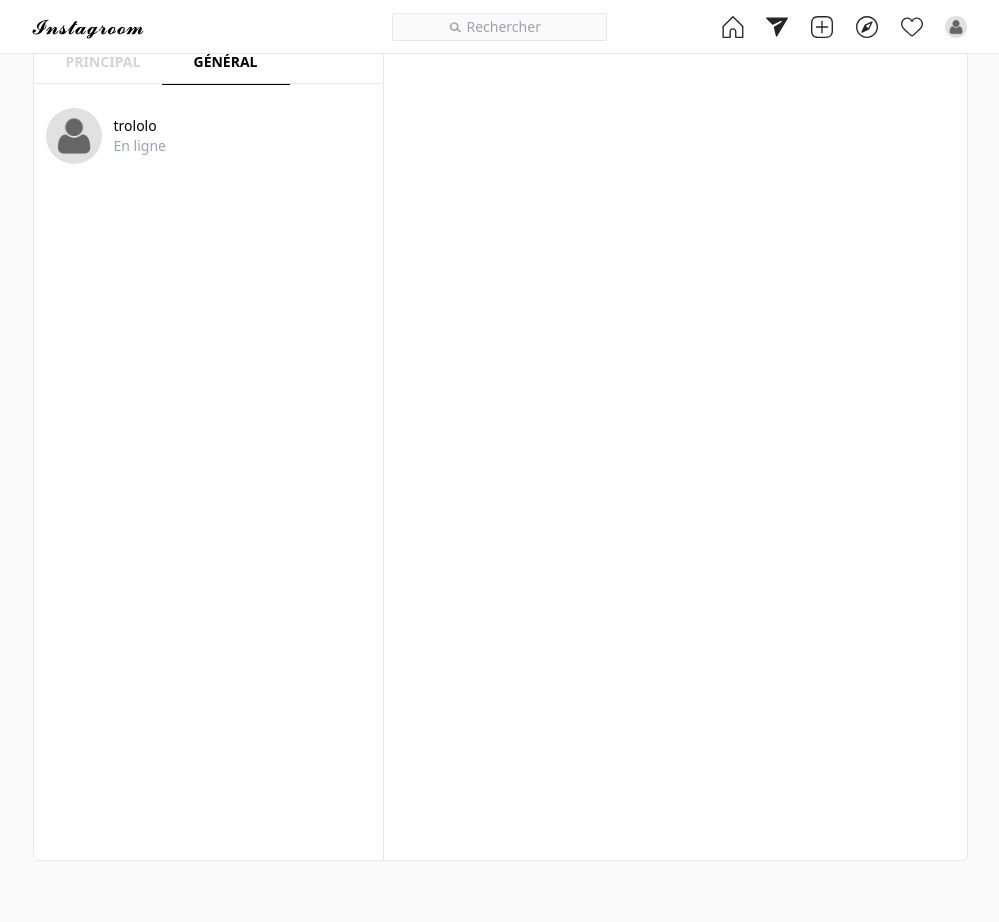
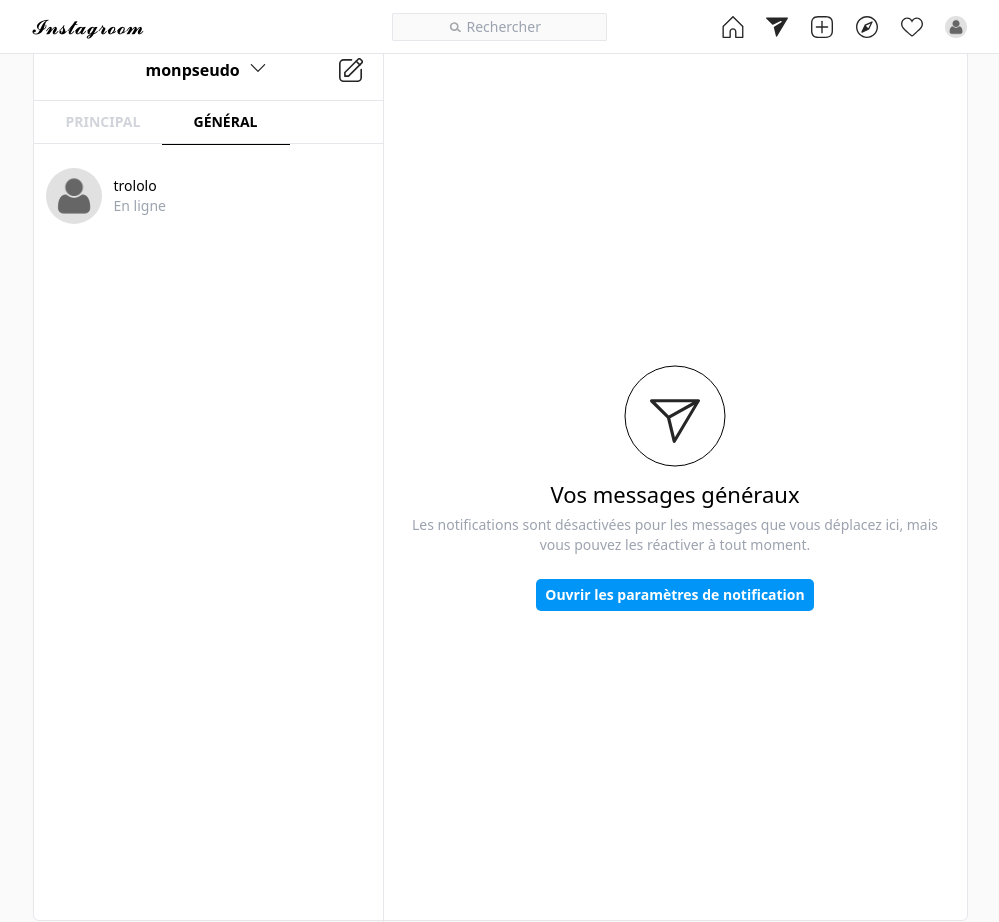
Before and after one commit to GaelDuclocherRougelot/insta-copycat, a Vue app in the folder my-copycat/: page /message in a window 1280 px wide. Shown: the whole page, without its empty margins (140-1139 px from the left). Before the commit the page ends 862 px from the top, so only its background shows below. Built offline with nearby package versions, Linux system fonts and the light colour scheme; a web font is replaced by a local one.

Commit message:
mt-40 on message view

```diff
--- a/my-copycat/src/views/Message.vue
+++ b/my-copycat/src/views/Message.vue
@@ -1,7 +1,7 @@
 <template>
   <div class="main-container w-full h-screen flex justify-center items-center">
     <Header class="absolute top-0"/>
-    <div class="container-content flex relative mt-10 border border-border-primary rounded-md">
+    <div class="container-content flex relative mt-40  border border-border-primary rounded-md">
 
       <div class="left border-r border-border-primary flex flex-col items-center">
         <div class="myUsername flex w-full justify-between items-center border-b">
@@ -42,7 +42,7 @@
       </div>
 
       <div  class="right flex justify-center items-center">
-        <Conversation v-if="true"/>
+        <Conversation v-if="false"/>
         <div v-if="principal" class="general flex flex-col w-full justify-center items-center">
           <svg class="w-32 absolute h-32" viewbox="0 0 100 100">
                 <defs>
@@ -59,7 +59,7 @@
         <button class="font-semibold mt-6">Envoyer un message</button>
         </div>
 
-        <div v-if="principal " class="flex flex-col w-full justify-center items-center">
+        <div v-if="principal == false" class="flex flex-col w-full justify-center items-center">
           <svg class="w-32 absolute h-32" viewbox="0 0 100 100">
                 <defs>
                   <linearGradient id="test" x1="0%" y1="35%" x2="35%" y2="0%">
```
